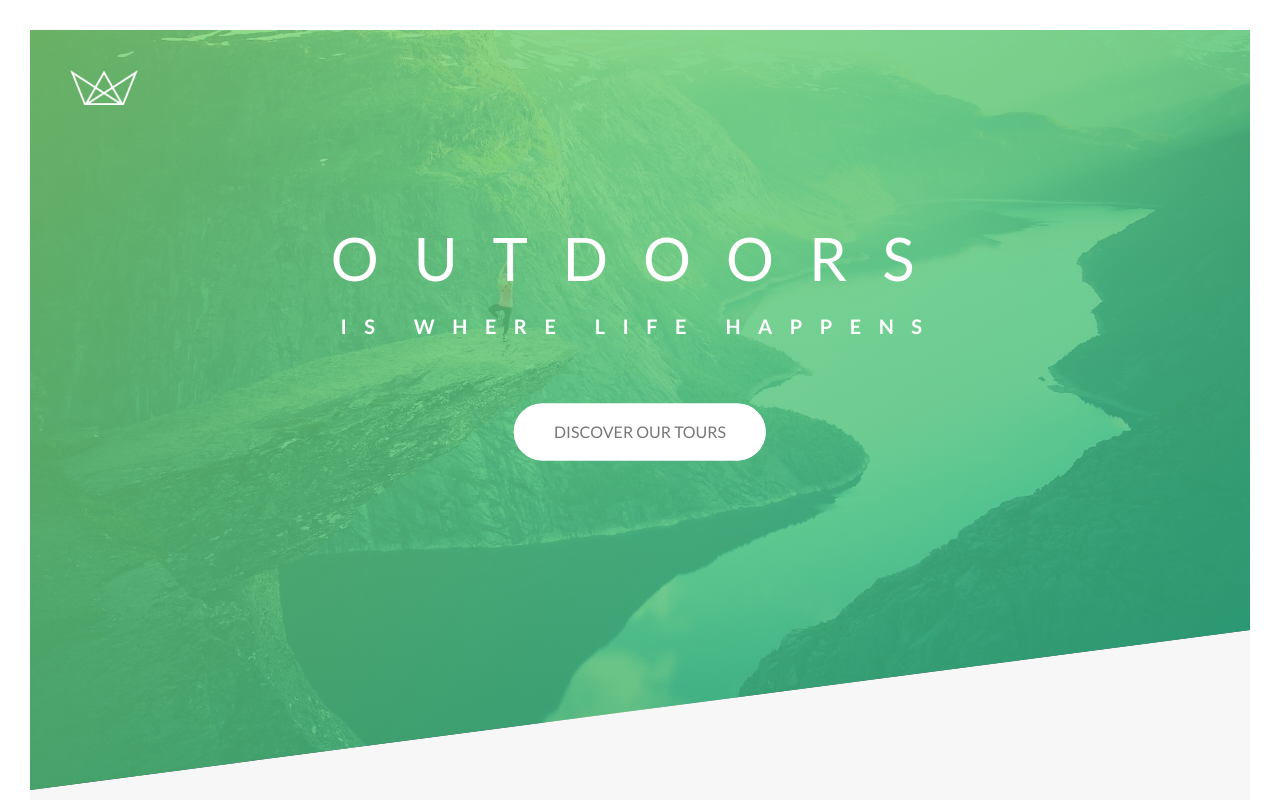
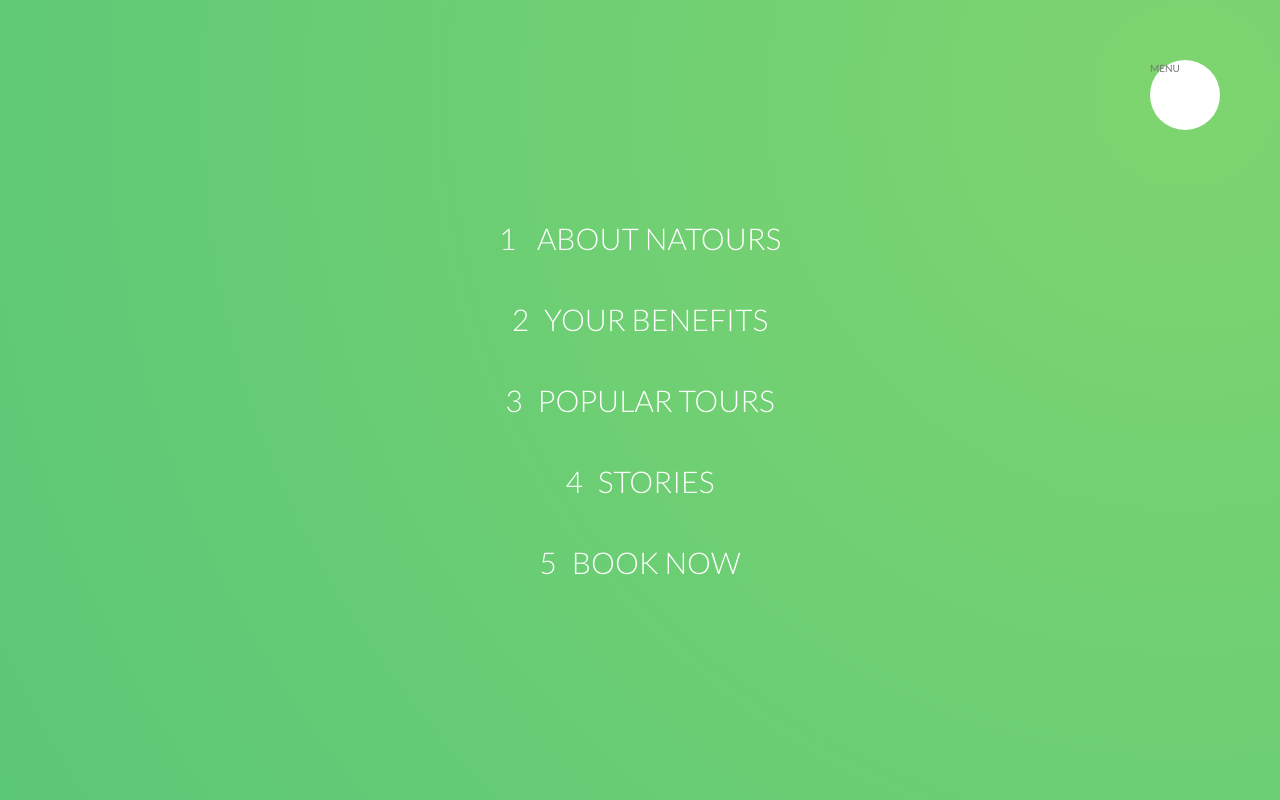
Before and after one commit to bryan-m-rojas/Natours, a website: page index.html in a window 1280 px wide. Shown: the top 800 px of the page. Drawn offline with Linux system fonts and the light colour scheme.

Commit message:
Implemeneted nav layout

```diff
--- a/index.html
+++ b/index.html
@@ -12,6 +12,23 @@
         <title>Natours | Exciting tours for adventurous people</title>
     </head>
     <body>
+        <div class="navigation">
+            <input id="navi-toggle" type="checkbox" class="navigation__checkbox">
+            <label for="navi-toggle" class="navigation__button">MENU</label>
+
+            <div class="navigation__background">&nbsp;</div>
+
+            <nav class="navigation__nav">
+                <ul class="navigation__list">
+                    <li class="navigation__item"><a class="navigation__link" href="#"><span>1</span> About Natours</a></li>
+                    <li class="navigation__item"><a class="navigation__link" href="#"><span>2</span>Your benefits</a></li>
+                    <li class="navigation__item"><a class="navigation__link" href="#"><span>3</span>Popular Tours</a></li>
+                    <li class="navigation__item"><a class="navigation__link" href="#"><span>4</span>Stories</a></li>
+                    <li class="navigation__item"><a class="navigation__link" href="#"><span>5</span>Book now</a></li>
+                </ul>
+            </nav>
+        </div>
+
         <header class="header">
             <div class="header__logo-box">
                 <img src="img/logo-white.png" alt="Logo" class="header__logo">
--- /dev/null
+++ b/sass/layout/_navigation.scss
@@ -0,0 +1,81 @@
+.navigation {
+    &__checkbox {
+        display: none;
+    }
+
+    &__button {
+        background-color: $color-white;
+        height: 7rem;
+        border-radius: 50%;
+        width: 7rem;
+        position: fixed;
+        top: 6rem;
+        right: 6rem;
+        z-index: 2000;
+
+    }
+
+    &__background {
+        height: 6rem;
+        width: 6rem;
+        border-radius: 50%;
+        position: fixed;
+        top: 6.5rem;
+        right: 6.5rem;
+        background-image: radial-gradient($color-primary-light, $color-primary-dark);
+        z-index: 1000;
+
+        transform: scale(80);
+    }
+
+    &__nav{
+        height: 100vh;
+        width: 100%;
+        position: fixed;
+        top: 0;
+        right: 0;
+        z-index: 1500;
+    }
+
+    &__list {
+        position: absolute;
+        top: 50%;
+        left: 50%;
+        transform: translate(-50%, -50%);
+        list-style: none;
+        text-align: center;
+    }
+
+    &__item{
+        margin: 1rem;
+    }
+
+    &__link {
+        &:link,
+        &:visited {
+            display: inline-block;
+            font-size: 3rem;
+            font-weight: 300;
+            padding: 1rem 2rem;
+            color: $color-white;
+            text-decoration: none;
+            text-transform: uppercase;
+            background-image: linear-gradient(120deg, transparent 0%, transparent 50%, $color-white 50%);
+            background-size: 225%;
+            transition: all .4s;
+
+            span {
+                margin-right: 1.5rem;
+                display: inline-block;
+            }
+        }
+
+        &:hover,
+        &:active {
+            background-position: 100%;
+            color: $color-primary;
+            transform: translateX(1rem)
+        }
+
+    }
+}
--- a/sass/main.scss
+++ b/sass/main.scss
@@ -18,5 +18,6 @@
 @import "layout/footer";
 @import "layout/grid";
 @import "layout/header";
+@import "layout/navigation";
 
 @import "pages/home";
```
Also changed, not shown: css/style.css.
